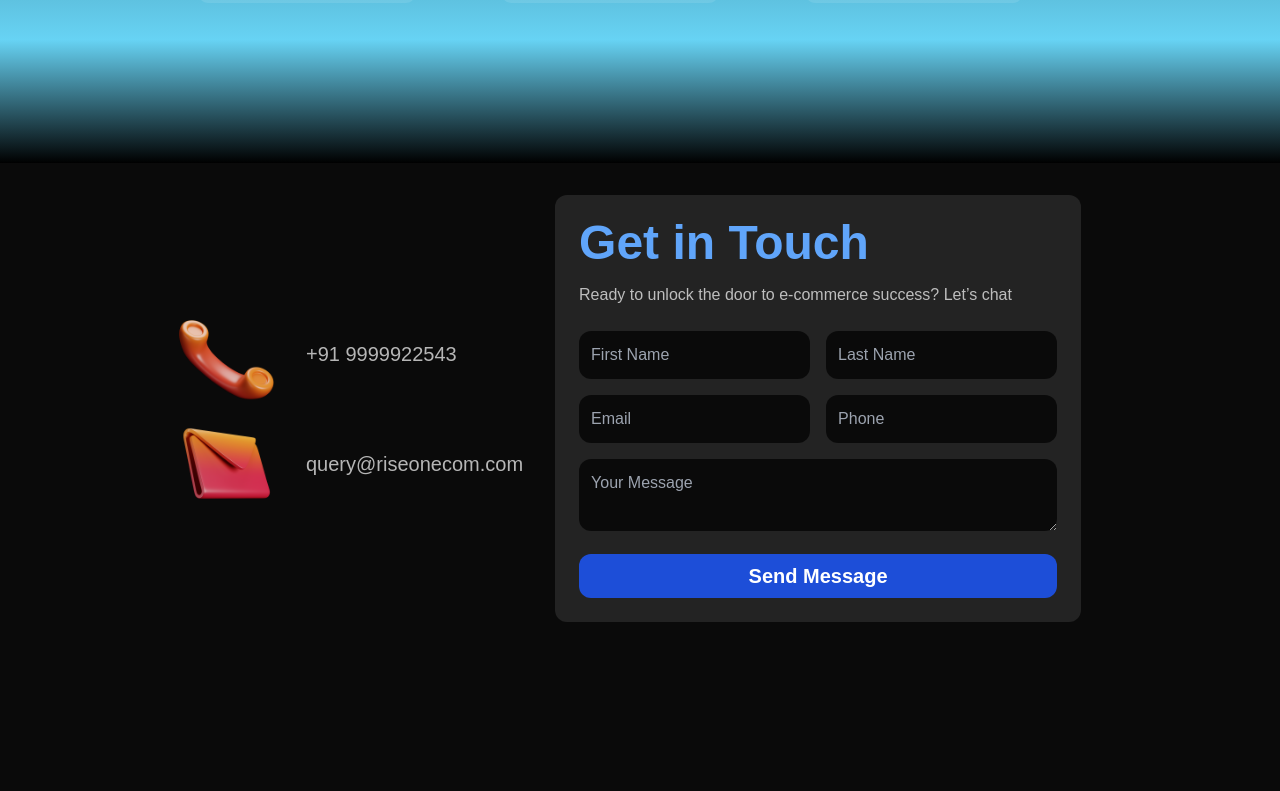
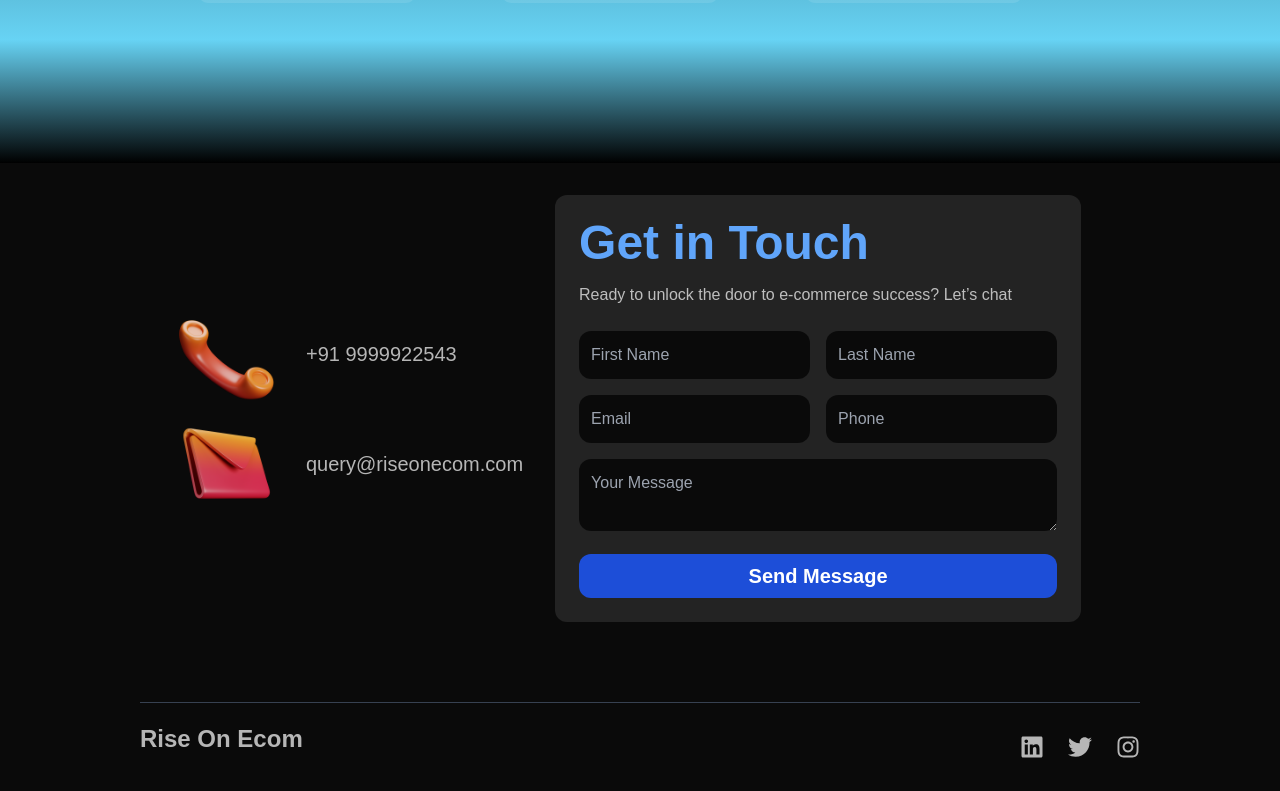
Before and after one commit to parklicoste/rise_on_ecom, a Next.js app: page / in a window 1280 px wide. Shown: the part 3678-4469 px from the top of the page. Before the commit the page ends 4332 px from the top, so only its background shows below. Built offline with nearby package versions, Linux system fonts and the light colour scheme.

Commit message:
made footer

```diff
--- a/src/app/page.tsx
+++ b/src/app/page.tsx
@@ -4,6 +4,7 @@ import Navbar from "@/components/Navbar";
 import Services from "@/components/Services";
 import Partners from "@/components/Partners";
 import { Contact } from "@/components/Contact";
+import Footer from "@/components/Footer";
 
 export default function Home() {
 
@@ -15,6 +16,7 @@ export default function Home() {
     <Services />
     <Partners />
     <Contact />
+    <Footer />
   </div>
   );
 }
--- /dev/null
+++ b/src/components/Footer.tsx
@@ -0,0 +1,25 @@
+import React from 'react'
+import { FaLinkedin, FaTwitter, FaInstagram } from 'react-icons/fa'
+
+const Footer = () => {
+  return (
+    <div className='px-6 md:px-0 mt-12 text-white/70 max-w-[1000px] py-8 container mx-auto border-t border-gray-700
+                        pt-4 flex justify-between items-center'>
+        <h1 className='text-2xl font-bold'> Rise On Ecom</h1>
+        <div className='flex space-x-6 mt-4'>
+            <a href="#" className='hover:text-gray-300'>
+                <FaLinkedin size={24} />
+            </a>
+            <a href="#" className='hover:text-gray-300'>
+                <FaTwitter size={24} />
+            </a>
+            <a href="#" className='hover:text-gray-300'>
+                <FaInstagram size={24} />
+            </a>
+        </div>
+
+    </div>
+  )
+}
+
+export default Footer
```
